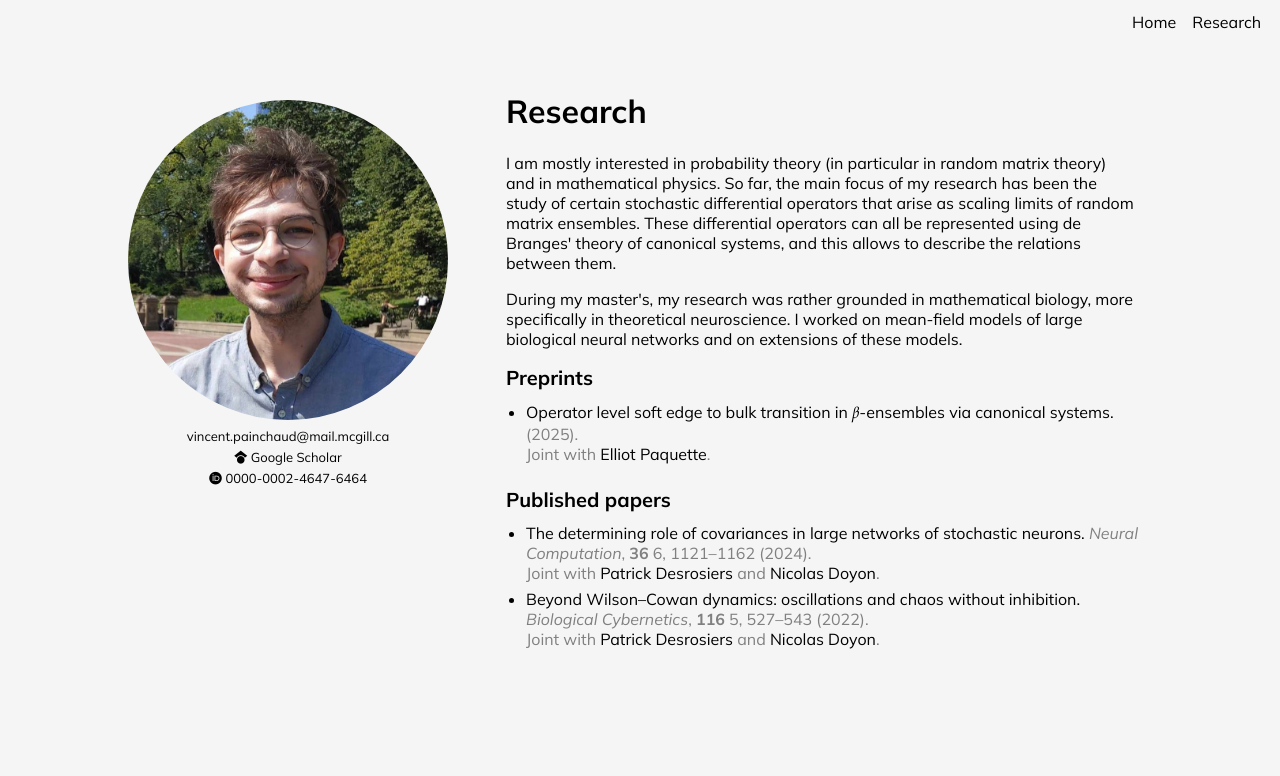
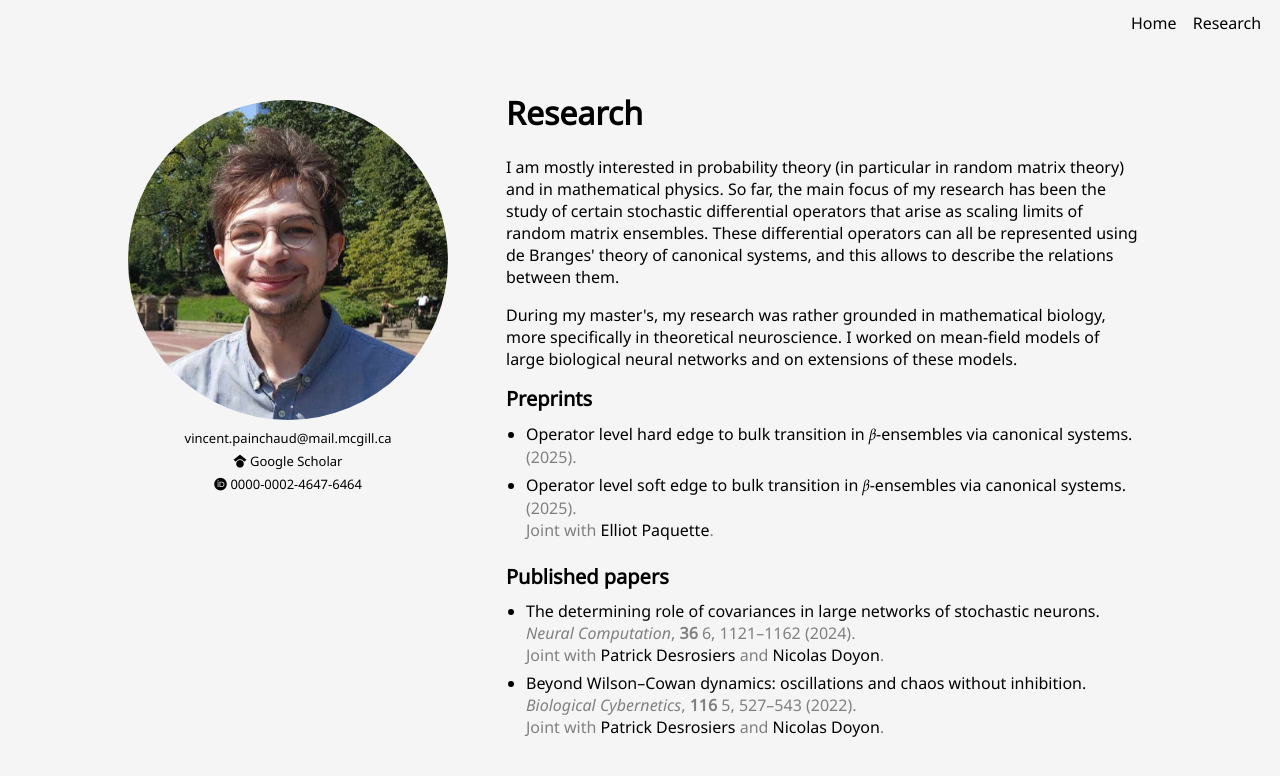
Before and after one commit to vincentpainchaud/vincentpainchaud.github.io, a plain HTML site: page research.html in a window 1280 px wide. Drawn offline with Linux system fonts and the light colour scheme.

Commit message:
Added new paper

```diff
--- a/research.html
+++ b/research.html
@@ -2,9 +2,9 @@
 <html lang='en-CA'>
     <head>
         <meta charset='utf-8' />
-        <link rel="preconnect" href="https://fonts.googleapis.com">
-        <link rel="preconnect" href="https://fonts.gstatic.com" crossorigin>
-        <link href="https://fonts.googleapis.com/css2?family=Mulish:ital,wght@0,200..1000;1,200..1000&display=swap" rel="stylesheet">
+        <link rel='preconnect' href='https://fonts.googleapis.com'>
+        <link rel='preconnect' href='https://fonts.gstatic.com' crossorigin>
+        <link href='https://fonts.googleapis.com/css2?family=Noto+Sans:ital@0;1&display=swap' rel='stylesheet'>
         <link rel='stylesheet' href='assets/css/fontawesome.css' />
         <link rel='stylesheet' href='assets/css/brands.css' />
         <link rel='stylesheet' href='styles.css' />
@@ -38,6 +38,11 @@
             <h2>Preprints</h2>
                 <ul class='papers'>
                     <li><span>
+                        <a class='papertitle' href='https://arxiv.org/abs/2510.06120'>
+                            Operator level hard edge to bulk transition in <i>&beta;</i>-ensembles via canonical systems.
+                        </a>
+                            (2025).
+                    </span></li><li><span>
                         <a class='papertitle' href='https://arxiv.org/abs/2502.10305'>
                             Operator level soft edge to bulk transition in <i>&beta;</i>-ensembles via canonical systems.
                         </a>
--- a/styles.css
+++ b/styles.css
@@ -6,7 +6,7 @@ html {
 body {
     margin: 0px;
     padding: 0px;
-    font-family: 'Mulish', 'Garamond', sans-serif;
+    font-family: 'Noto Sans', 'Garamond', sans-serif;
     background: #f5f5f5;
 }
 
@@ -28,7 +28,7 @@ nav ul {
 
 nav li {
     display: inline;
-    mrgin: 0px;
+    margin: 0px;
     padding: 6px;
 }
 
```
Also changed, not shown: index.html (+3 -3 lines).
